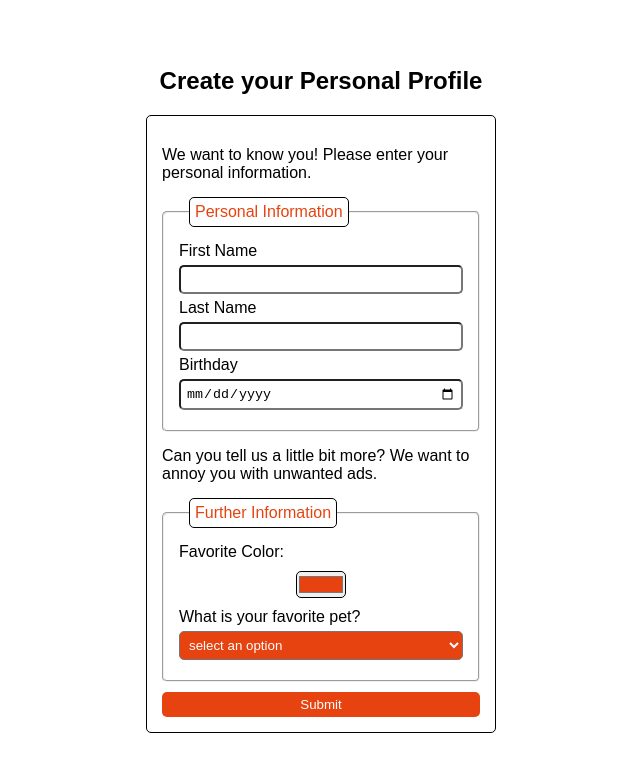
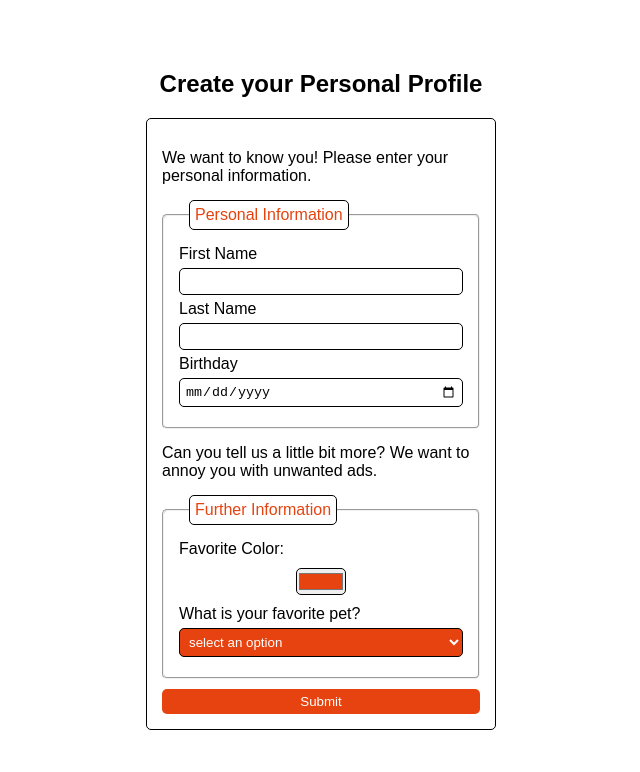
Before and after one commit to NoorTushar/form-task-1, a plain HTML site: page index.html in a window 1280 px wide. Shown: the whole page, without its empty margins (319-959 px from the left). Drawn offline with Linux system fonts and the light colour scheme.

Commit message:
fixed input border

```diff
--- a/style.css
+++ b/style.css
@@ -65,6 +65,8 @@ label select {
 .myForm label input:not([type="color"]),
 label select {
   width: 100%;
+  border: 1px solid black;
+  outline: none;
 }
 .myForm label input[type="color"] {
   margin: 10px auto;
```
